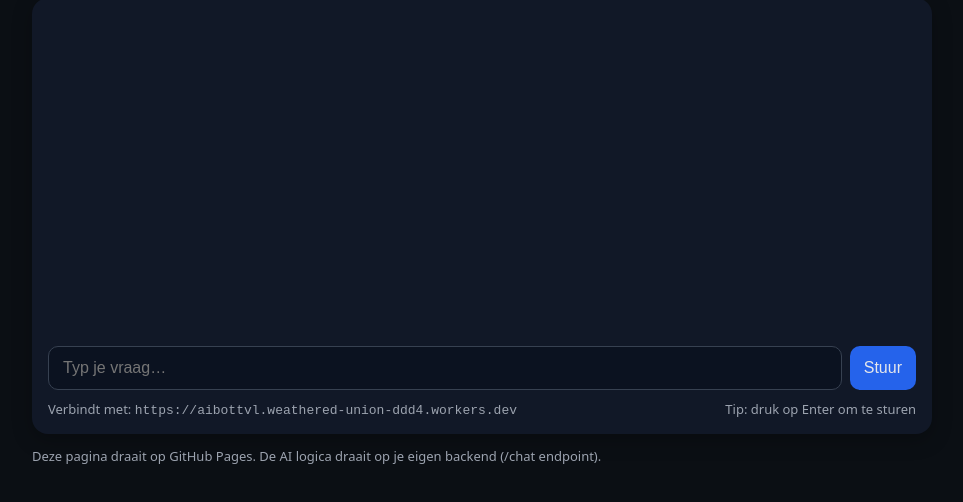
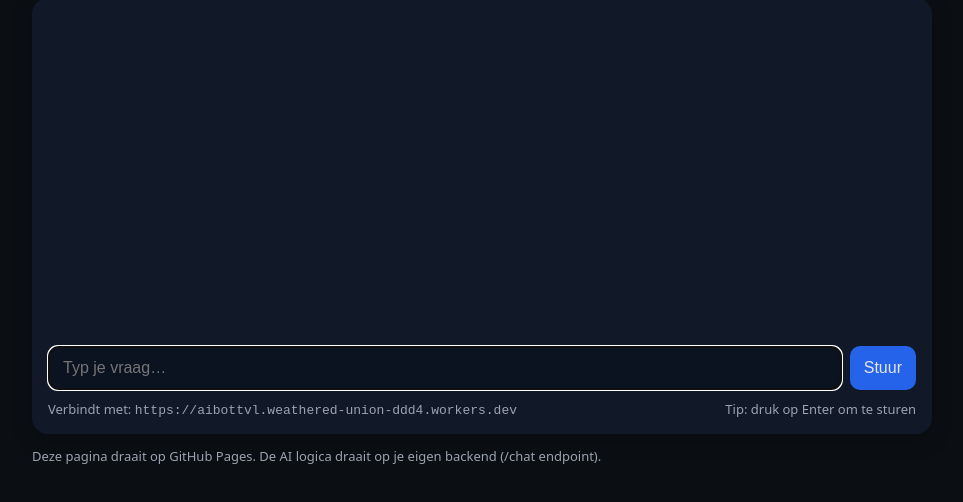
Before and after one commit to tvlmedia/AIBOT, a website: page docs/index.html in a window 1280 px wide. Shown: the part 80-582 px from the top of the page, without its empty margins (158-1121 px from the left). Drawn offline with Linux system fonts and the light colour scheme.

Commit message:
Update index.html

```diff
--- a/docs/index.html
+++ b/docs/index.html
@@ -31,7 +31,7 @@
     <div class="card">
       <div id="log"></div>
       <div class="row">
-        <input id="inp" placeholder="Typ je vraag…" />
+        <input id="inp" placeholder="Typ je vraag…" autofocus />
         <button id="send">Stuur</button>
       </div>
       <footer>
```
